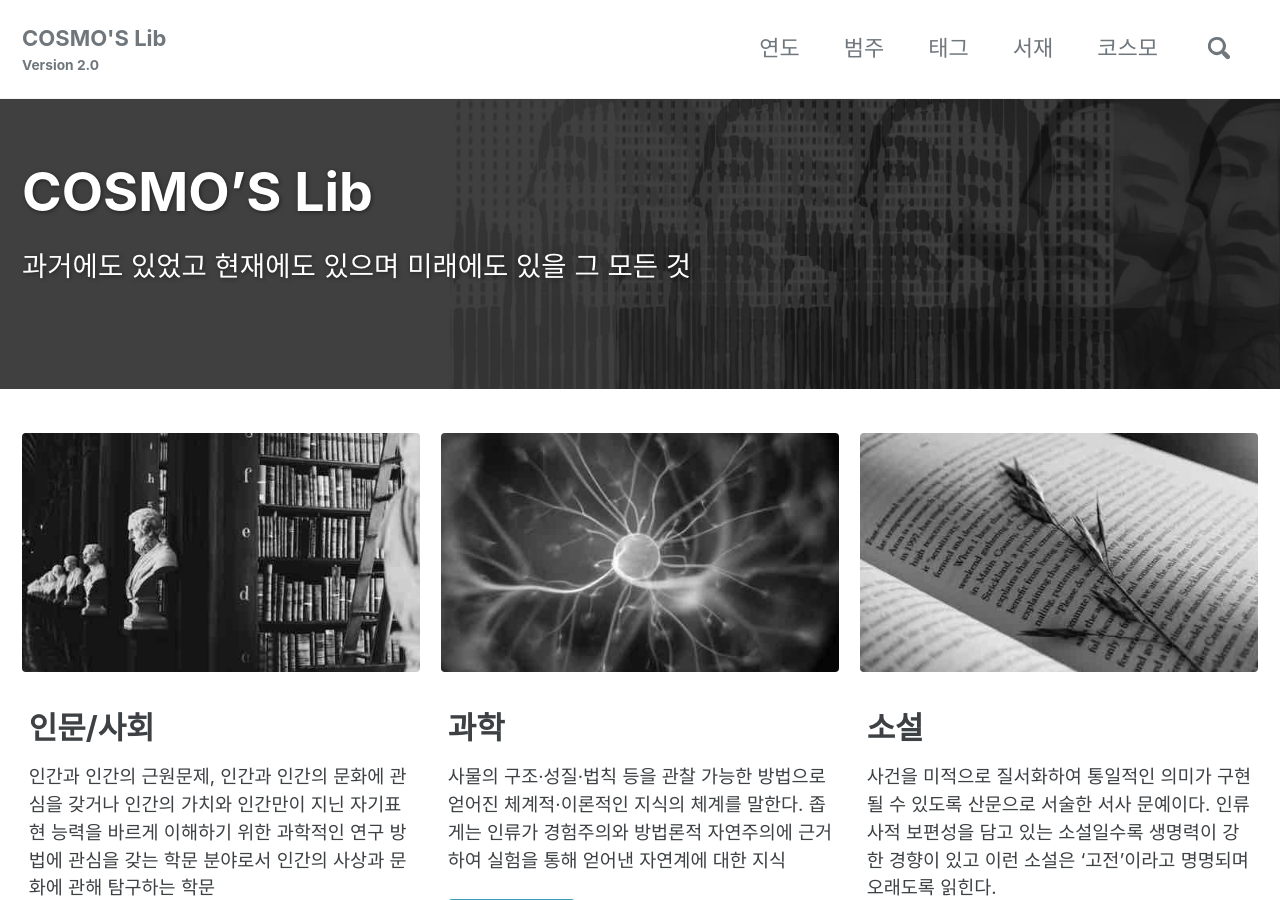
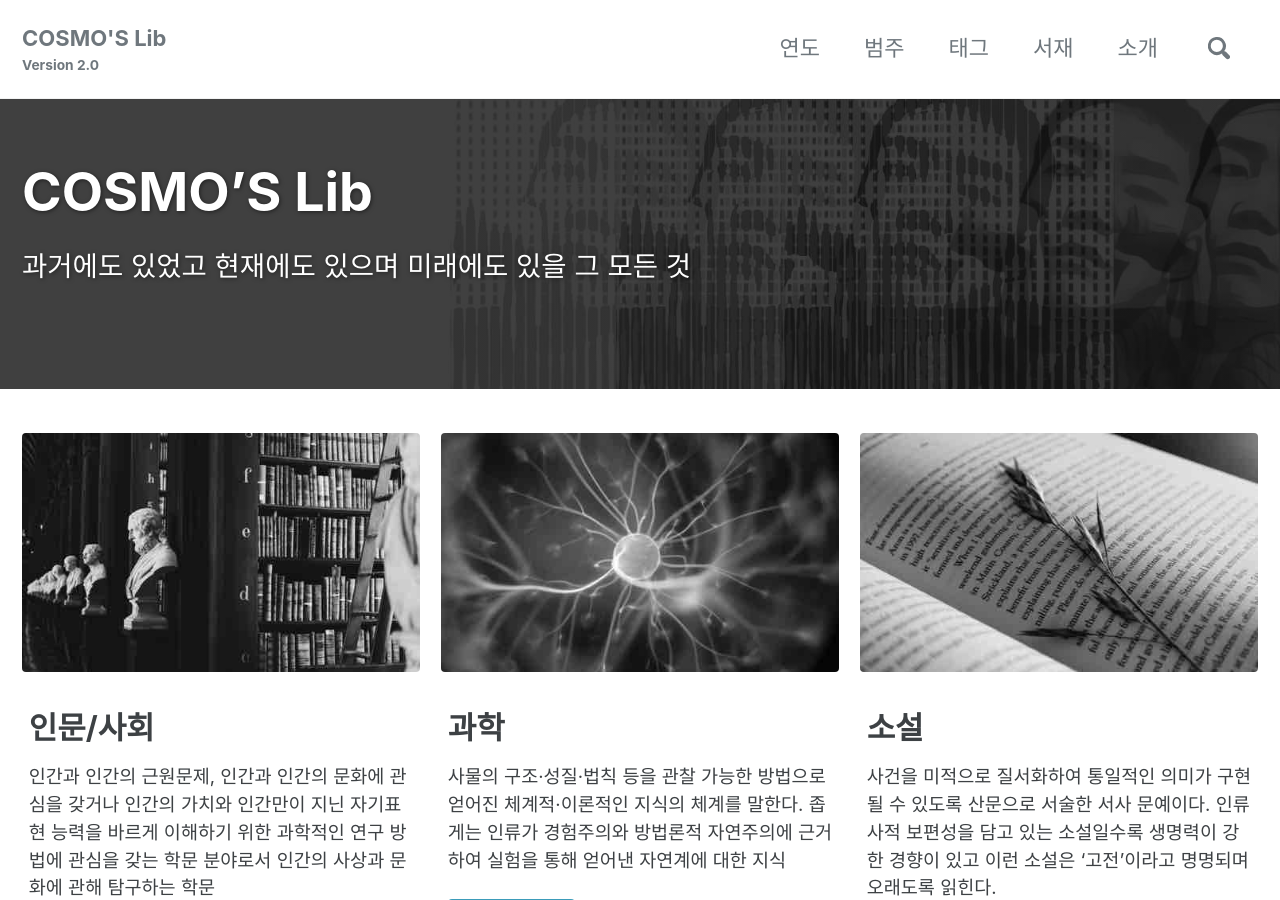
Before and after one commit to deftone2000/cosmo-s-archive, a Jekyll site: the page built from _pages/home.md, in a window 1280 px wide and 900 px high. Built offline with Jekyll 4.4.1, drawn with Linux system fonts in a browser that asks for light colours; cached includes are drawn as plain includes; nearby versions of some CDN libraries; comment, search, counter and statistics services are not loaded; a style sheet for code colours, icons or effects is not loaded.

Commit message:
no message

```diff
--- a/_data/navigation.yml
+++ b/_data/navigation.yml
@@ -8,7 +8,7 @@ main:
     url: /tags/
   - title: "서재"
     url: /reading_list/
-  - title: "코스모"
+  - title: "소개"
     url: /collection-archive/
 
 # playground sidebar navigation list
```
